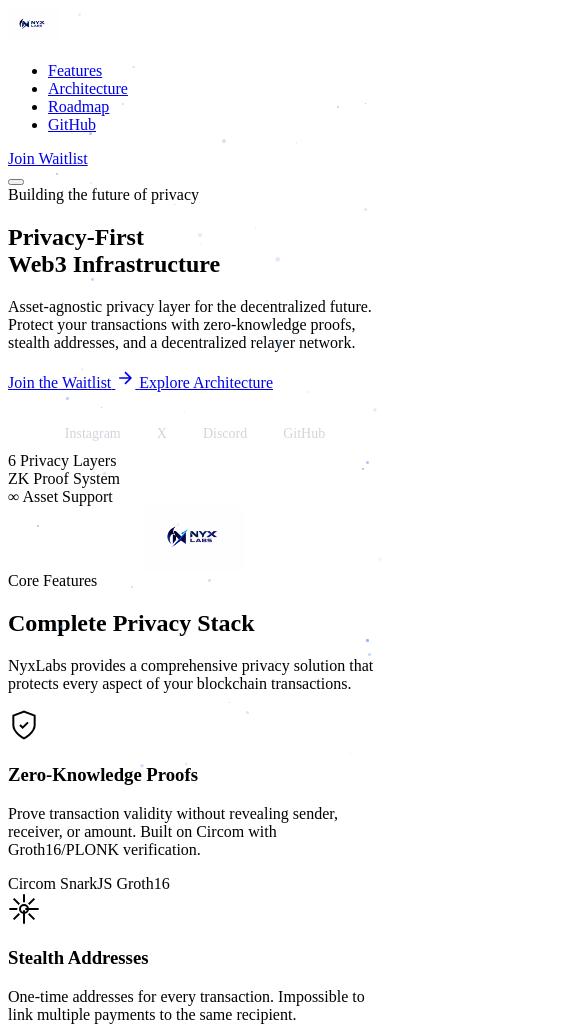
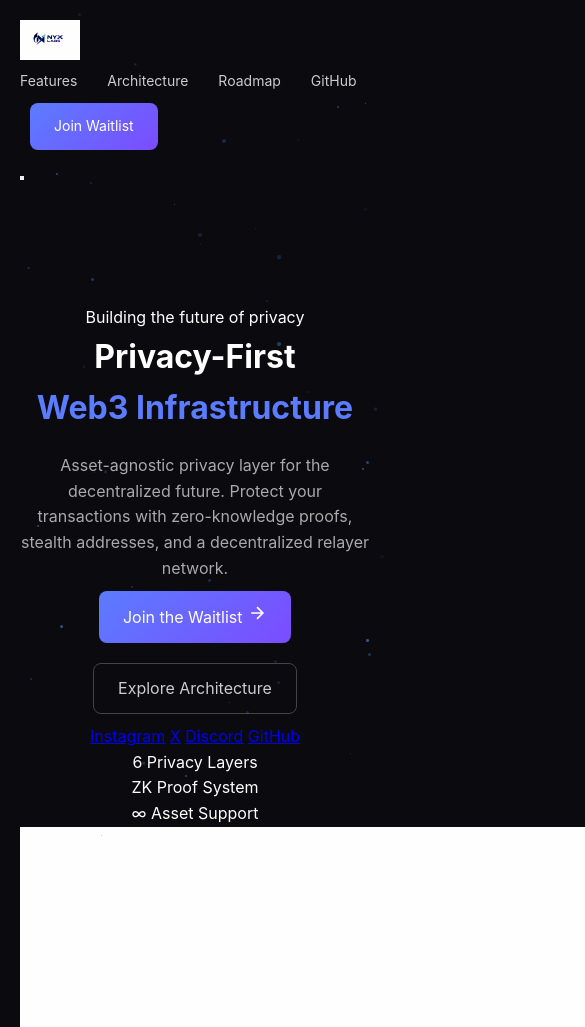
Before and after one commit to farouk-nyx/nyx-labs, a plain HTML site: page index.html in a window 390 px wide. Shown: the top 1027 px of the page, 585 px wide, since content can reach past the window. Drawn offline with Linux system fonts and the light colour scheme.

Commit message:
Update styles.css
update

```diff
--- a/styles.css
+++ b/styles.css
@@ -1,75 +1,148 @@
-.nav-logo {
-    display: inline-flex;
-    align-items: center;
-    gap: 10px;
-    text-decoration: none;
+/* Reset */
+* {
+  margin: 0;
+  padding: 0;
+  box-sizing: border-box;
+  font-family: -apple-system, BlinkMacSystemFont, 'Segoe UI', Roboto, sans-serif;
 }
 
-.brand-logo {
-    display: block;
-    height: 42px;
-    width: auto;
-    object-fit: contain;
-    flex-shrink: 0;
+body {
+  background: #0a0a0f;
+  color: #ffffff;
+  line-height: 1.6;
 }
 
-.visual-core {
-    display: flex;
-    align-items: center;
-    justify-content: center;
-    overflow: hidden;
+/* Navbar */
+nav {
+  display: flex;
+  justify-content: space-between;
+  align-items: center;
+  padding: 20px 60px;
 }
 
-.visual-core img {
-    width: 140px;
-    height: auto;
-    object-fit: contain;
-    display: block;
+nav img {
+  height: 40px;
 }
 
-.hero-socials {
-    display: flex;
-    flex-wrap: wrap;
-    gap: 14px;
-    margin-top: 24px;
+nav ul {
+  display: flex;
+  list-style: none;
+  gap: 30px;
 }
 
-.hero-socials a {
-    color: #d1d5db;
-    text-decoration: none;
-    border: 1px solid rgba(255, 255, 255, 0.12);
-    padding: 10px 14px;
-    border-radius: 999px;
-    transition: all 0.2s ease;
-    font-weight: 500;
+nav a {
+  color: #ccc;
+  text-decoration: none;
+  font-size: 14px;
 }
 
-.hero-socials a:hover {
-    color: #ffffff;
-    border-color: rgba(255, 255, 255, 0.28);
-    background: rgba(255, 255, 255, 0.04);
+nav a:hover {
+  color: #fff;
 }
 
-.footer-brand .brand-logo {
-    height: 34px;
+/* Hero Section */
+.hero {
+  text-align: center;
+  padding: 100px 20px;
 }
 
+.hero h1 {
+  font-size: 48px;
+  font-weight: 700;
+}
+
+.hero h1 span {
+  color: #5b7cff;
+}
+
+.hero p {
+  margin-top: 20px;
+  color: #aaa;
+  max-width: 600px;
+  margin-left: auto;
+  margin-right: auto;
+}
+
+/* Buttons */
+.buttons {
+  margin-top: 30px;
+}
+
+.btn {
+  padding: 12px 24px;
+  border-radius: 8px;
+  text-decoration: none;
+  margin: 10px;
+  display: inline-block;
+}
+
+.btn-primary {
+  background: linear-gradient(135deg, #5b7cff, #7b4cff);
+  color: white;
+}
+
+.btn-secondary {
+  border: 1px solid #444;
+  color: #ccc;
+}
+
+/* Features */
+.features {
+  margin-top: 80px;
+  display: flex;
+  justify-content: center;
+  gap: 60px;
+}
+
+.feature {
+  text-align: center;
+}
+
+.feature h3 {
+  margin-top: 10px;
+  font-size: 16px;
+}
+
+.feature p {
+  color: #888;
+  font-size: 14px;
+}
+
+/* Social Links */
+.socials {
+  margin-top: 40px;
+  text-align: center;
+}
+
+.socials a {
+  margin: 0 15px;
+  color: #888;
+  text-decoration: none;
+  font-size: 14px;
+}
+
+.socials a:hover {
+  color: #fff;
+}
+
+/* Logo Fix */
+.logo {
+  max-width: 160px;
+  display: block;
+}
+
+/* Mobile */
 @media (max-width: 768px) {
-    .brand-logo {
-        height: 34px;
-    }
+  nav {
+    padding: 20px;
+  }
 
-    .visual-core img {
-        width: 100px;
-    }
+  .hero h1 {
+    font-size: 32px;
+  }
 
-    .hero-socials {
-        justify-content: center;
-        gap: 10px;
-    }
-
-    .hero-socials a {
-        padding: 9px 12px;
-        font-size: 14px;
-    }
+  .features {
+    flex-direction: column;
+    gap: 30px;
+  }
 }
```
